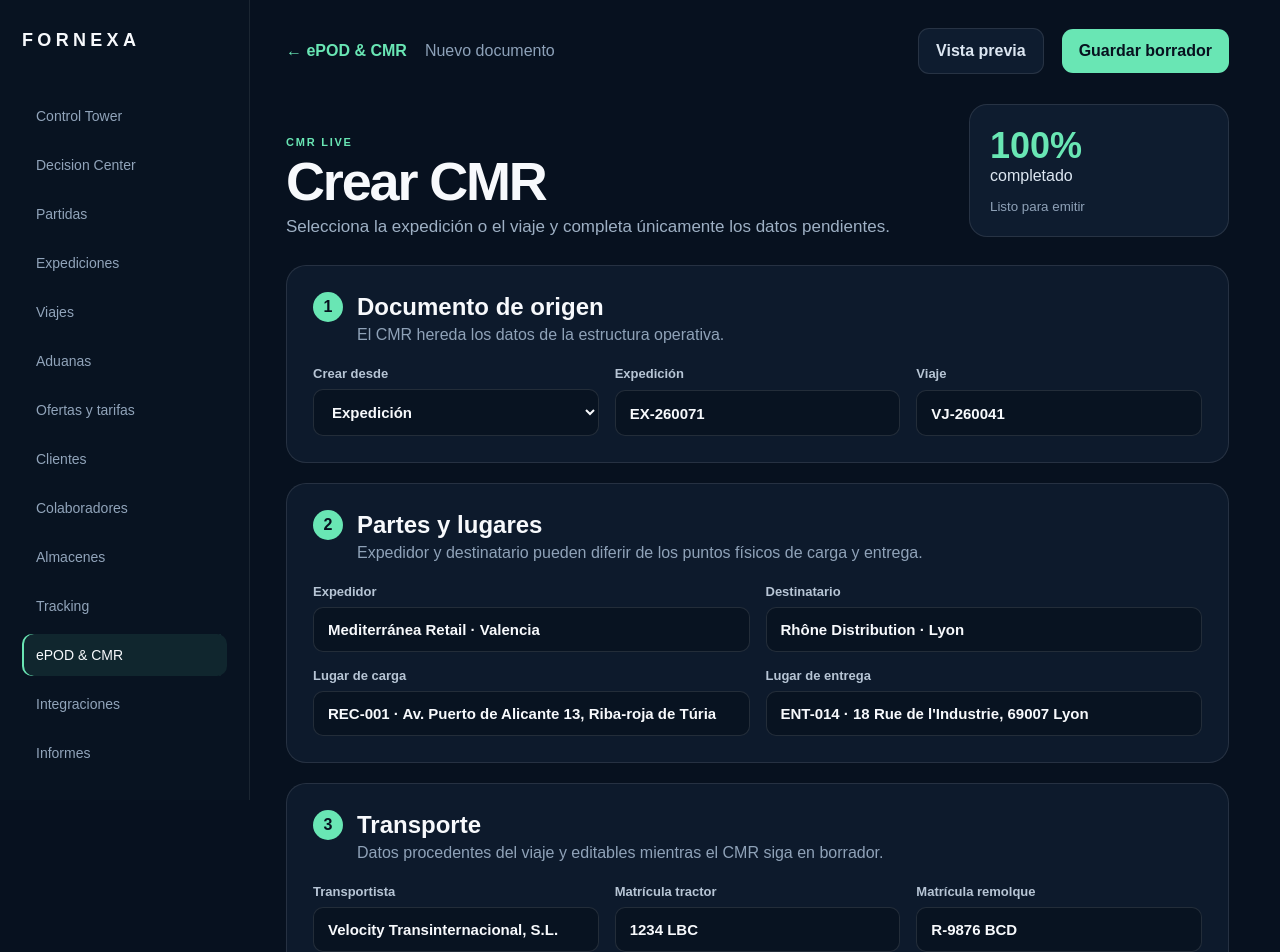
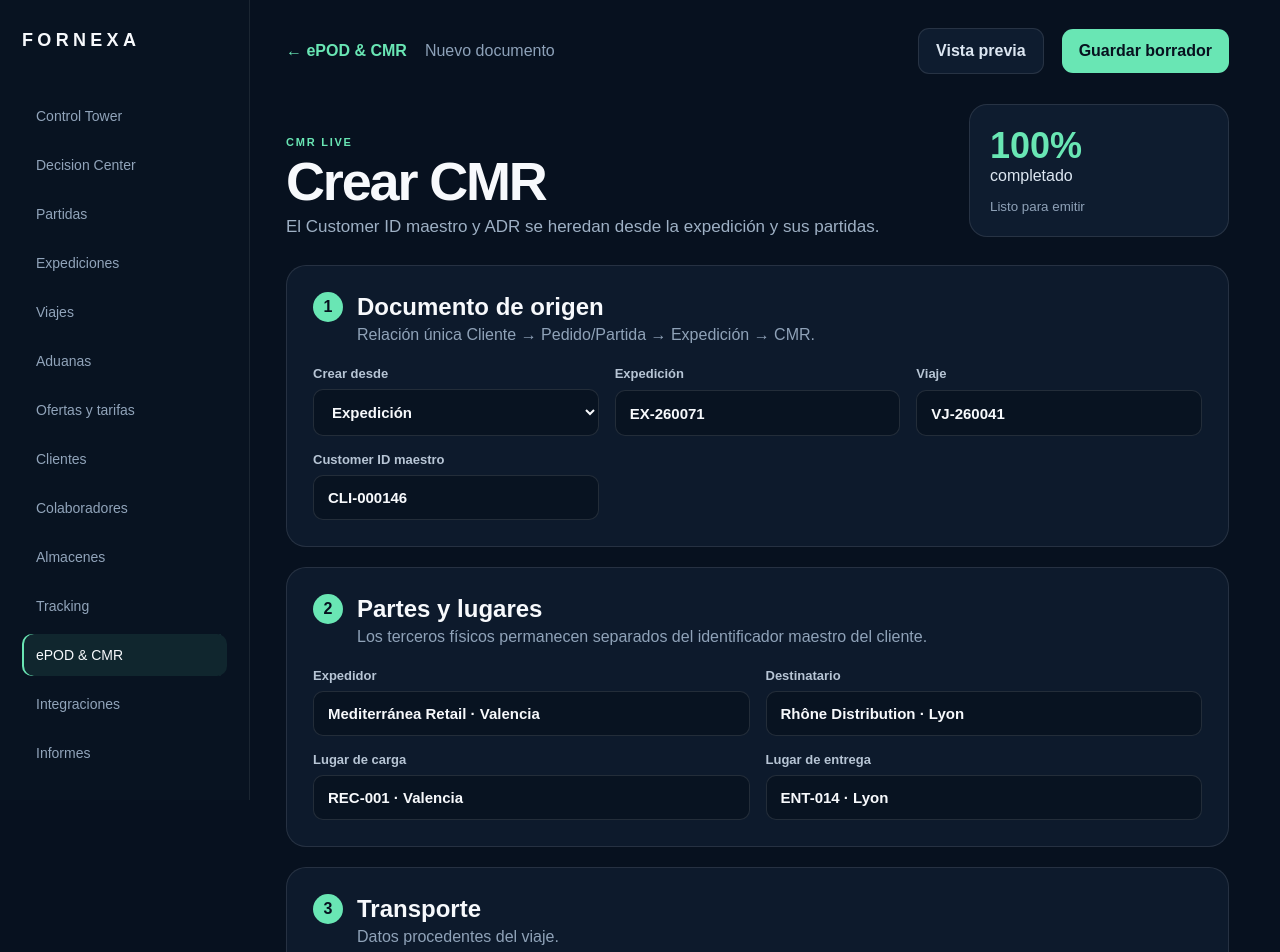
Before and after one commit to fragonh2-boop/Fornexa, a Next.js app: page /dashboard/epod-cmr/nuevo in a window 1280 px wide. Shown: the top 952 px of the page. Built offline with nearby package versions, Linux system fonts and the light colour scheme.

Commit message:
Add ADR flow with master customer ID propagation
Unify Customer ID across customer master, order/partida, expedition and CMR; add ADR control and inheritance.

```diff
--- a/app/dashboard/clientes/page.tsx
+++ b/app/dashboard/clientes/page.tsx
@@ -10,10 +10,10 @@ export default async function CustomersPage({ searchParams }: { searchParams: Pr
   const filtered = estado ? customers.filter(customer => customer.status === estado) : customers;
   const stats = [
     [String(customers.length), "Clientes totales", ""], [String(customers.filter(customer => customer.status === "Activo").length), "Activos", "Activo"],
-    [String(customers.filter(customer => customer.status === "En revisión").length), "En revisión", "En revisión"], [String(customers.reduce((total, customer) => total + customer.openOffers, 0)), "Ofertas abiertas", ""],
+    [String(customers.filter(customer => customer.adrControl === "S").length), "Control ADR", ""], [String(customers.reduce((total, customer) => total + customer.openOffers, 0)), "Ofertas abiertas", ""],
   ] as const;
-  const columns = [{key:"code",label:"Código"},{key:"tradeName",label:"Cliente"},{key:"taxId",label:"NIF/CIF"},{key:"location",label:"Provincia / población"},{key:"segment",label:"Segmento"},{key:"addresses",label:"Direcciones"},{key:"shipments",label:"Expediciones"},{key:"revenue",label:"Facturación"},{key:"manager",label:"Responsable"},{key:"status",label:"Estado"}];
-  const rows = filtered.map(customer => ({ code:customer.code, tradeName:customer.tradeName, taxId:customer.taxId, location:`${customer.province} · ${customer.city}`, segment:customer.segment, addresses:customer.addresses, shipments:customer.shipments, revenue:customer.annualRevenue, manager:customer.accountManager, status:customer.status }));
+  const columns = [{key:"code",label:"Código"},{key:"tradeName",label:"Cliente"},{key:"taxId",label:"NIF/CIF"},{key:"location",label:"Provincia / población"},{key:"segment",label:"Segmento"},{key:"adr",label:"ADR"},{key:"addresses",label:"Direcciones"},{key:"shipments",label:"Expediciones"},{key:"revenue",label:"Facturación"},{key:"manager",label:"Responsable"},{key:"status",label:"Estado"}];
+  const rows = filtered.map(customer => ({ code:customer.code, tradeName:customer.tradeName, taxId:customer.taxId, location:`${customer.province} · ${customer.city}`, segment:customer.segment, adr:customer.adrControl, addresses:customer.addresses, shipments:customer.shipments, revenue:customer.annualRevenue, manager:customer.accountManager, status:customer.status }));
   const rowHrefs = filtered.map(customer => `/dashboard/registros/clientes/${customer.code}`);
   return <main className={styles.shell}><aside className={styles.sidebar}><Link href="/dashboard" className={styles.brand}>FORNEXA</Link><nav>{nav.map(([label,href])=><Link key={href} className={href==="/dashboard/clientes"?styles.active:""} href={href}>{label}</Link>)}</nav><div className={styles.footer}>FORNEXA Suite<small>Mantenimiento de clientes</small></div></aside><section className={styles.content}><header><div><p>CRM · MAESTRO</p><h1>Clientes</h1><span>Resumen comercial y operativo. Abre cualquier fila para acceder a su ficha completa.</span></div><div className={styles.actions}><Link href="/dashboard/importar?entidad=clientes">Importar Excel</Link><Link className={styles.primary} href="/dashboard/registros/clientes/nuevo" target="_blank">+ Nuevo cliente</Link></div></header><section className={styles.stats}>{stats.map(([value,label,filter])=><Link key={label} href={filter?`/dashboard/clientes?estado=${encodeURIComponent(filter)}`:"/dashboard/clientes"} target="_blank"><span>{label}</span><strong>{value}</strong><small>Abrir grid ↗</small></Link>)}</section>{estado&&<div className={styles.filterNotice}>Vista filtrada: <strong>{estado}</strong><Link href="/dashboard/clientes">Ver todos</Link></div>}<section className={styles.panel}><DataGrid storageKey={`clientes-${estado??"todos"}`} columns={columns} rows={rows} rowHrefs={rowHrefs} openLinksInNewTab searchPlaceholder="Buscar por código, cliente, NIF, ubicación…" /></section></section></main>;
 }
--- a/app/dashboard/epod-cmr/nuevo/page.tsx
+++ b/app/dashboard/epod-cmr/nuevo/page.tsx
@@ -1,128 +1,44 @@
 "use client";
 
 import Link from "next/link";
-import { useMemo, useState } from "react";
+import { useEffect, useMemo, useState } from "react";
 import styles from "./nuevo-cmr.module.css";
 
 type FormState = {
-  source: string;
-  expedicion: string;
-  viaje: string;
-  expedidor: string;
-  destinatario: string;
-  carga: string;
-  entrega: string;
-  transportista: string;
-  matricula: string;
-  remolque: string;
-  mercancia: string;
-  bultos: string;
-  embalaje: string;
-  peso: string;
-  volumen: string;
-  instrucciones: string;
+  source:string;expedicion:string;viaje:string;customerIds:string[];expedidor:string;destinatario:string;carga:string;entrega:string;
+  transportista:string;matricula:string;remolque:string;mercancia:string;bultos:string;embalaje:string;peso:string;volumen:string;instrucciones:string;
+  adr:string;adrRegime:string;unNumber:string;adrClass:string;packingGroup:string;tunnelCode:string;adrDescription:string;
 };
+type StoredPartida={id:string;customerId?:string;codigoCliente?:string;cliente?:string;remitente?:string;destinatario?:string;origen?:string;destino?:string;bultos?:string;peso?:string;volumen?:string;adr?:string;adrRegime?:string;unNumber?:string;adrClass?:string;packingGroup?:string;tunnelCode?:string;adrDescription?:string};
+type StoredExpedicion={id:string;customerIds?:string[];partidas?:string[];viajeId?:string};
 
-const initial: FormState = {
-  source: "expedicion",
-  expedicion: "EX-260071",
-  viaje: "VJ-260041",
-  expedidor: "Mediterránea Retail · Valencia",
-  destinatario: "Rhône Distribution · Lyon",
-  carga: "REC-001 · Av. Puerto de Alicante 13, Riba-roja de Túria",
-  entrega: "ENT-014 · 18 Rue de l'Industrie, 69007 Lyon",
-  transportista: "Velocity Transinternacional, S.L.",
-  matricula: "1234 LBC",
-  remolque: "R-9876 BCD",
-  mercancia: "Componentes de automoción",
-  bultos: "10",
-  embalaje: "Palet EUR",
-  peso: "5840",
-  volumen: "18,40",
-  instrucciones: "No apilable · Avisar antes de entregar",
-};
+const initial:FormState={source:"expedicion",expedicion:"EX-260071",viaje:"VJ-260041",customerIds:["CLI-000146"],expedidor:"Mediterránea Retail · Valencia",destinatario:"Rhône Distribution · Lyon",carga:"REC-001 · Valencia",entrega:"ENT-014 · Lyon",transportista:"Velocity Transinternacional, S.L.",matricula:"1234 LBC",remolque:"R-9876 BCD",mercancia:"Componentes de automoción",bultos:"10",embalaje:"Palet EUR",peso:"5840",volumen:"18,40",instrucciones:"No apilable · Avisar antes de entregar",adr:"S",adrRegime:"1.1.3.6",unNumber:"UN 1263",adrClass:"3",packingGroup:"II",tunnelCode:"D/E",adrDescription:"PINTURA, 3, II"};
 
-export default function NuevoCmrPage() {
-  const [form, setForm] = useState(initial);
-  const [saved, setSaved] = useState(false);
-  const missing = useMemo(() => [
-    !form.expedidor && "Expedidor",
-    !form.destinatario && "Destinatario",
-    !form.carga && "Lugar de carga",
-    !form.entrega && "Lugar de entrega",
-    !form.transportista && "Transportista",
-    !form.mercancia && "Mercancía",
-    !form.peso && "Peso bruto",
-  ].filter(Boolean) as string[], [form]);
-  const completeness = Math.round(((7 - missing.length) / 7) * 100);
-
-  function set<K extends keyof FormState>(key: K, value: FormState[K]) {
-    setForm(current => ({ ...current, [key]: value }));
-    setSaved(false);
-  }
-
-  function save() {
-    if (missing.length) return;
-    try {
-      const raw = localStorage.getItem("fornexa-cmr-documents");
-      const current = raw ? JSON.parse(raw) : [];
-      const document = { id: `CMR-${Date.now().toString().slice(-6)}`, ...form, status: "Borrador", createdAt: new Date().toISOString() };
-      localStorage.setItem("fornexa-cmr-documents", JSON.stringify([document, ...(Array.isArray(current) ? current : [])]));
-      setSaved(true);
-    } catch { setSaved(true); }
-  }
-
-  return <main className={styles.page}>
-    <header className={styles.topbar}>
-      <div><Link href="/dashboard/epod-cmr">← ePOD & CMR</Link><span>Nuevo documento</span></div>
-      <div className={styles.actions}><button className={styles.secondary}>Vista previa</button><button onClick={save} disabled={missing.length > 0}>Guardar borrador</button></div>
-    </header>
-
-    <section className={styles.hero}>
-      <div><p>CMR LIVE</p><h1>Crear CMR</h1><span>Selecciona la expedición o el viaje y completa únicamente los datos pendientes.</span></div>
-      <aside><strong>{completeness}%</strong><span>completado</span>{missing.length ? <small>Falta: {missing.join(", ")}</small> : <small>Listo para emitir</small>}</aside>
-    </section>
-
-    {saved && <div className={styles.notice}>CMR guardado como borrador. Ya puede continuar con firmas, evidencias y emisión.</div>}
-
-    <section className={styles.card}>
-      <div className={styles.sectionTitle}><span>1</span><div><h2>Documento de origen</h2><p>El CMR hereda los datos de la estructura operativa.</p></div></div>
-      <div className={styles.grid3}>
-        <label>Crear desde<select value={form.source} onChange={e => set("source", e.target.value)}><option value="expedicion">Expedición</option><option value="viaje">Viaje</option></select></label>
-        <label>Expedición<input value={form.expedicion} onChange={e => set("expedicion", e.target.value)} /></label>
-        <label>Viaje<input value={form.viaje} onChange={e => set("viaje", e.target.value)} /></label>
-      </div>
-    </section>
-
-    <section className={styles.card}>
-      <div className={styles.sectionTitle}><span>2</span><div><h2>Partes y lugares</h2><p>Expedidor y destinatario pueden diferir de los puntos físicos de carga y entrega.</p></div></div>
-      <div className={styles.grid2}>
-        <label>Expedidor<input value={form.expedidor} onChange={e => set("expedidor", e.target.value)} /></label>
-        <label>Destinatario<input value={form.destinatario} onChange={e => set("destinatario", e.target.value)} /></label>
-        <label>Lugar de carga<input value={form.carga} onChange={e => set("carga", e.target.value)} /></label>
-        <label>Lugar de entrega<input value={form.entrega} onChange={e => set("entrega", e.target.value)} /></label>
-      </div>
-    </section>
-
-    <section className={styles.card}>
-      <div className={styles.sectionTitle}><span>3</span><div><h2>Transporte</h2><p>Datos procedentes del viaje y editables mientras el CMR siga en borrador.</p></div></div>
-      <div className={styles.grid3}>
-        <label>Transportista<input value={form.transportista} onChange={e => set("transportista", e.target.value)} /></label>
-        <label>Matrícula tractor<input value={form.matricula} onChange={e => set("matricula", e.target.value)} /></label>
-        <label>Matrícula remolque<input value={form.remolque} onChange={e => set("remolque", e.target.value)} /></label>
-      </div>
-    </section>
-
-    <section className={styles.card}>
-      <div className={styles.sectionTitle}><span>4</span><div><h2>Mercancía</h2><p>Primera línea de mercancía. Después admitirá múltiples líneas y ADR.</p></div></div>
-      <div className={styles.grid3}>
-        <label>Descripción<input value={form.mercancia} onChange={e => set("mercancia", e.target.value)} /></label>
-        <label>Número de bultos<input value={form.bultos} onChange={e => set("bultos", e.target.value)} /></label>
-        <label>Embalaje<input value={form.embalaje} onChange={e => set("embalaje", e.target.value)} /></label>
-        <label>Peso bruto (kg)<input value={form.peso} onChange={e => set("peso", e.target.value)} /></label>
-        <label>Volumen (m³)<input value={form.volumen} onChange={e => set("volumen", e.target.value)} /></label>
-        <label>Instrucciones<input value={form.instrucciones} onChange={e => set("instrucciones", e.target.value)} /></label>
-      </div>
-    </section>
-  </main>;
+export default function NuevoCmrPage(){
+ const [form,setForm]=useState(initial),[saved,setSaved]=useState(false),[inheritance,setInheritance]=useState("");
+ const missing=useMemo(()=>[!form.customerIds.length&&"Customer ID",!form.expedidor&&"Expedidor",!form.destinatario&&"Destinatario",!form.carga&&"Lugar de carga",!form.entrega&&"Lugar de entrega",!form.transportista&&"Transportista",!form.mercancia&&"Mercancía",!form.peso&&"Peso bruto",form.adr==="S"&&!form.adrRegime&&"Régimen ADR"].filter(Boolean) as string[],[form]);
+ const completeness=Math.round(((9-missing.length)/9)*100);
+ function set<K extends keyof FormState>(key:K,value:FormState[K]){setForm(current=>({...current,[key]:value}));setSaved(false)}
+ function inheritFromExpedition(expeditionId:string){try{
+  const expediciones=JSON.parse(localStorage.getItem("fornexa-expediciones")||"[]") as StoredExpedicion[];
+  const partidas=JSON.parse(localStorage.getItem("fornexa-partidas")||"[]") as StoredPartida[];
+  const expedition=expediciones.find(x=>x.id===expeditionId);if(!expedition?.partidas?.length){setInheritance("");return}
+  const lines=partidas.filter(x=>expedition.partidas!.includes(x.id));if(!lines.length){setInheritance("");return}
+  const customerIds=expedition.customerIds?.length?expedition.customerIds:[...new Set(lines.map(x=>x.customerId||x.codigoCliente).filter(Boolean))] as string[];
+  const adrLines=lines.filter(x=>x.adr==="S"),first=adrLines[0],declared=lines.filter(x=>x.adr==="S"||x.adr==="N");
+  setForm(current=>({...current,customerIds,viaje:expedition.viajeId||current.viaje,expedidor:lines[0].cliente||lines[0].remitente||current.expedidor,carga:lines[0].origen||current.carga,entrega:lines[0].destino||current.entrega,bultos:String(lines.reduce((sum,x)=>sum+Number(x.bultos||0),0)||current.bultos),peso:String(lines.reduce((sum,x)=>sum+Number(x.peso||0),0)||current.peso),volumen:String(lines.reduce((sum,x)=>sum+Number(x.volumen||0),0)||current.volumen),adr:adrLines.length?"S":declared.length===lines.length?"N":"",adrRegime:first?.adrRegime||"",unNumber:first?.unNumber||"",adrClass:first?.adrClass||"",packingGroup:first?.packingGroup||"",tunnelCode:first?.tunnelCode||"",adrDescription:first?.adrDescription||""}));
+  setInheritance(`Customer ID heredado: ${customerIds.join(", ")}.${adrLines.length?` ADR heredado de ${first.id}.`:" Sin partidas ADR declaradas."}`);
+ }catch{setInheritance("")}}
+ useEffect(()=>{inheritFromExpedition(form.expedicion)},[]);
+ function save(){if(missing.length)return;try{const raw=localStorage.getItem("fornexa-cmr-documents");const current=raw?JSON.parse(raw):[];const document={id:`CMR-${Date.now().toString().slice(-6)}`,...form,status:"Borrador",createdAt:new Date().toISOString()};localStorage.setItem("fornexa-cmr-documents",JSON.stringify([document,...(Array.isArray(current)?current:[])]));setSaved(true)}catch{setSaved(true)}}
+ return <main className={styles.page}>
+  <header className={styles.topbar}><div><Link href="/dashboard/epod-cmr">← ePOD & CMR</Link><span>Nuevo documento</span></div><div className={styles.actions}><button className={styles.secondary}>Vista previa</button><button onClick={save} disabled={missing.length>0}>Guardar borrador</button></div></header>
+  <section className={styles.hero}><div><p>CMR LIVE</p><h1>Crear CMR</h1><span>El Customer ID maestro y ADR se heredan desde la expedición y sus partidas.</span></div><aside><strong>{completeness}%</strong><span>completado</span>{missing.length?<small>Falta: {missing.join(", ")}</small>:<small>Listo para emitir</small>}</aside></section>
+  {saved&&<div className={styles.notice}>CMR guardado como borrador con trazabilidad de Customer ID y ADR.</div>}{inheritance&&<div className={styles.notice}>{inheritance}</div>}
+  <section className={styles.card}><div className={styles.sectionTitle}><span>1</span><div><h2>Documento de origen</h2><p>Relación única Cliente → Pedido/Partida → Expedición → CMR.</p></div></div><div className={styles.grid3}><label>Crear desde<select value={form.source} onChange={e=>set("source",e.target.value)}><option value="expedicion">Expedición</option><option value="viaje">Viaje</option></select></label><label>Expedición<input value={form.expedicion} onChange={e=>{const value=e.target.value;set("expedicion",value);inheritFromExpedition(value)}}/></label><label>Viaje<input value={form.viaje} onChange={e=>set("viaje",e.target.value)}/></label><label>Customer ID maestro<input value={form.customerIds.join(", ")} readOnly/></label></div></section>
+  <section className={styles.card}><div className={styles.sectionTitle}><span>2</span><div><h2>Partes y lugares</h2><p>Los terceros físicos permanecen separados del identificador maestro del cliente.</p></div></div><div className={styles.grid2}><label>Expedidor<input value={form.expedidor} onChange={e=>set("expedidor",e.target.value)}/></label><label>Destinatario<input value={form.destinatario} onChange={e=>set("destinatario",e.target.value)}/></label><label>Lugar de carga<input value={form.carga} onChange={e=>set("carga",e.target.value)}/></label><label>Lugar de entrega<input value={form.entrega} onChange={e=>set("entrega",e.target.value)}/></label></div></section>
+  <section className={styles.card}><div className={styles.sectionTitle}><span>3</span><div><h2>Transporte</h2><p>Datos procedentes del viaje.</p></div></div><div className={styles.grid3}><label>Transportista<input value={form.transportista} onChange={e=>set("transportista",e.target.value)}/></label><label>Matrícula tractor<input value={form.matricula} onChange={e=>set("matricula",e.target.value)}/></label><label>Matrícula remolque<input value={form.remolque} onChange={e=>set("remolque",e.target.value)}/></label></div></section>
+  <section className={styles.card}><div className={styles.sectionTitle}><span>4</span><div><h2>Mercancía</h2><p>Datos agregados desde las partidas de la expedición.</p></div></div><div className={styles.grid3}><label>Descripción<input value={form.mercancia} onChange={e=>set("mercancia",e.target.value)}/></label><label>Número de bultos<input value={form.bultos} onChange={e=>set("bultos",e.target.value)}/></label><label>Embalaje<input value={form.embalaje} onChange={e=>set("embalaje",e.target.value)}/></label><label>Peso bruto (kg)<input value={form.peso} onChange={e=>set("peso",e.target.value)}/></label><label>Volumen (m³)<input value={form.volumen} onChange={e=>set("volumen",e.target.value)}/></label><label>Instrucciones<input value={form.instrucciones} onChange={e=>set("instrucciones",e.target.value)}/></label></div></section>
+  <section className={styles.card}><div className={styles.sectionTitle}><span>5</span><div><h2>ADR</h2><p>Información heredada automáticamente de las partidas.</p></div></div><div className={styles.grid3}><label>ADR<input value={form.adr||"Sin declarar"} readOnly/></label><label>Régimen<input value={form.adrRegime||"—"} readOnly/></label><label>Número ONU<input value={form.unNumber||"—"} readOnly/></label><label>Clase<input value={form.adrClass||"—"} readOnly/></label><label>Grupo embalaje<input value={form.packingGroup||"—"} readOnly/></label><label>Código túnel<input value={form.tunnelCode||"—"} readOnly/></label><label>Designación ADR<input value={form.adrDescription||"—"} readOnly/></label></div></section>
+ </main>
 }
--- a/lib/customer-master.ts
+++ b/lib/customer-master.ts
@@ -1,7 +1,7 @@
 export type CustomerRecord = {
   code: string; legalName: string; tradeName: string; taxId: string; type: "Cliente" | "Proveedor" | "Cliente y proveedor";
   country: "ES" | "FR" | "PT"; province: string; city: string; segment: string; status: "Activo" | "En revisión" | "Bloqueado" | "Inactivo";
-  salesEmail: string; phone: string; accountManager: string; paymentTerms: string; creditLimit: string; rate: string;
+  salesEmail: string; phone: string; accountManager: string; paymentTerms: string; creditLimit: string; rate: string; adrControl: "S" | "N";
   shipments: number; openOffers: number; addresses: number; annualRevenue: string; lastActivity: string;
 };
 
@@ -24,6 +24,7 @@ export const customers: CustomerRecord[] = Array.from({ length: 146 }, (_, index
     taxId: `${["B","A"][index % 2]}${String(46000000 + index * 7919).slice(0, 8)}`, type: index % 11 === 0 ? "Cliente y proveedor" : "Cliente",
     country: "ES", province, city, segment: segments[index % segments.length], status, salesEmail: `compras@${slug}.com`, phone: `+34 9${String(10000000 + index * 137).slice(-8)}`,
     accountManager: managers[index % managers.length], paymentTerms: index % 3 === 0 ? "60 días" : "30 días", creditLimit: `${(15 + index % 12) * 1000}.000,00 €`, rate: `TF-ES-${["FR","PT","DE","IT"][index % 4]}-${String((index % 9) + 1).padStart(2, "0")}`,
+    adrControl: index % 7 === 0 ? "S" : "N",
     shipments: 4 + (index * 13) % 94, openOffers: (index * 7) % 8, addresses: 1 + index % 5, annualRevenue: `${(75 + (index * 37) % 925).toLocaleString("es-ES")}.000 €`, lastActivity: index % 2 ? "Hoy" : index % 3 ? "Ayer" : "Esta semana",
   };
 });
```
Also changed, not shown: app/dashboard/nuevo/[tipo]/CreationForm.tsx (+32 -19 lines), app/dashboard/nuevo/[tipo]/testPoints.ts (+27 -25 lines), app/dashboard/registros/[module]/[id]/RecordEditor.tsx (+11 -1 lines).
